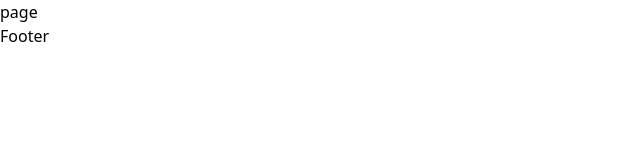
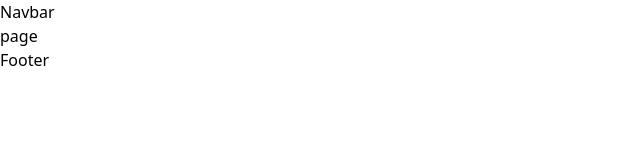
Before and after one commit to ShariarNiaj05/Apollo-Gears, a Next.js app: page / in a window 1280 px wide. Shown: the top 160 px of the page, without its empty margins (0-640 px from the left). Built offline with nearby package versions, Linux system fonts and the light colour scheme.

Commit message:
feat: Generating layout

```diff
--- /dev/null
+++ b/src/app/(commonLayout)/layout.tsx
@@ -0,0 +1,19 @@
+import type { Metadata } from "next";
+
+export const metadata: Metadata = {
+  title: "Apollo Gears Dashboard",
+  description: "Welcome to Apollo Gears: The Ultimate Ride Sharing Platform",
+};
+
+export default function CommonLayout({
+  children,
+}: Readonly<{
+  children: React.ReactNode;
+}>) {
+  return (
+    <div>
+      Navbar
+      {children}
+    </div>
+  );
+}
```
